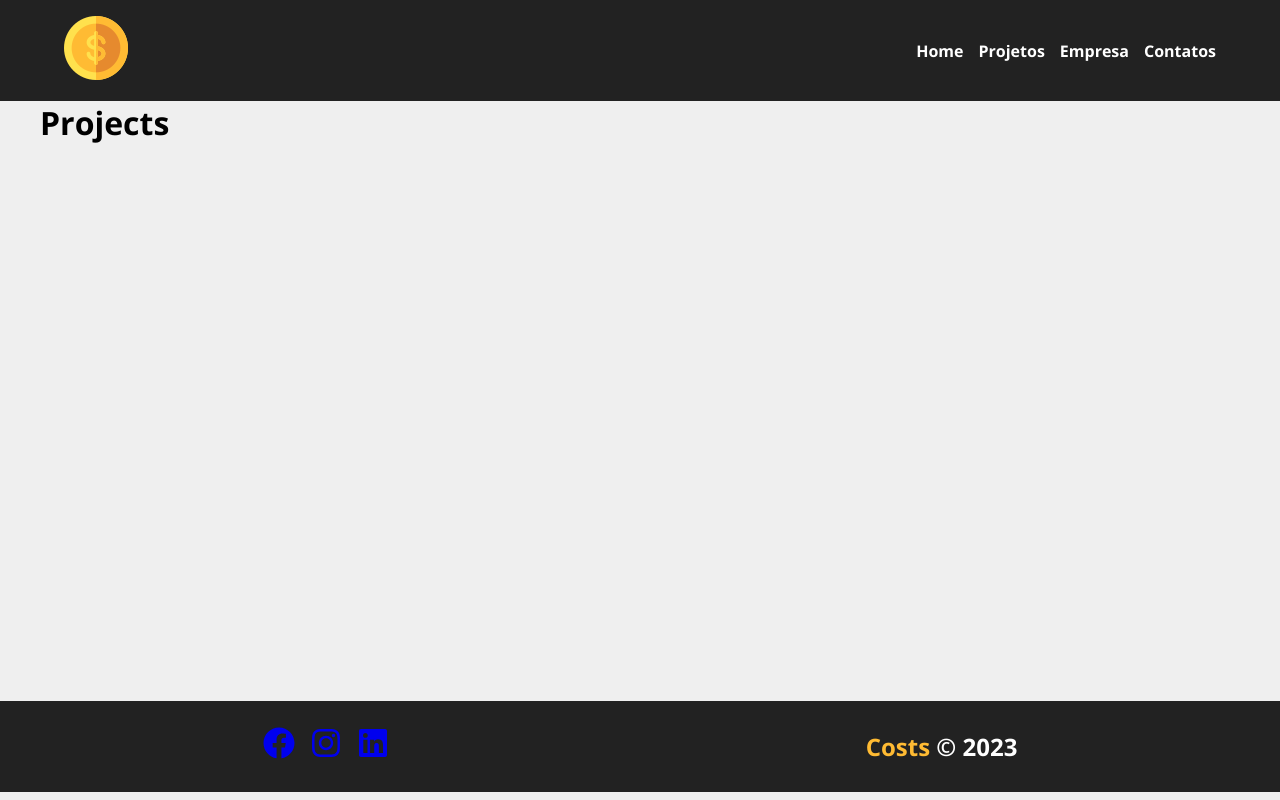
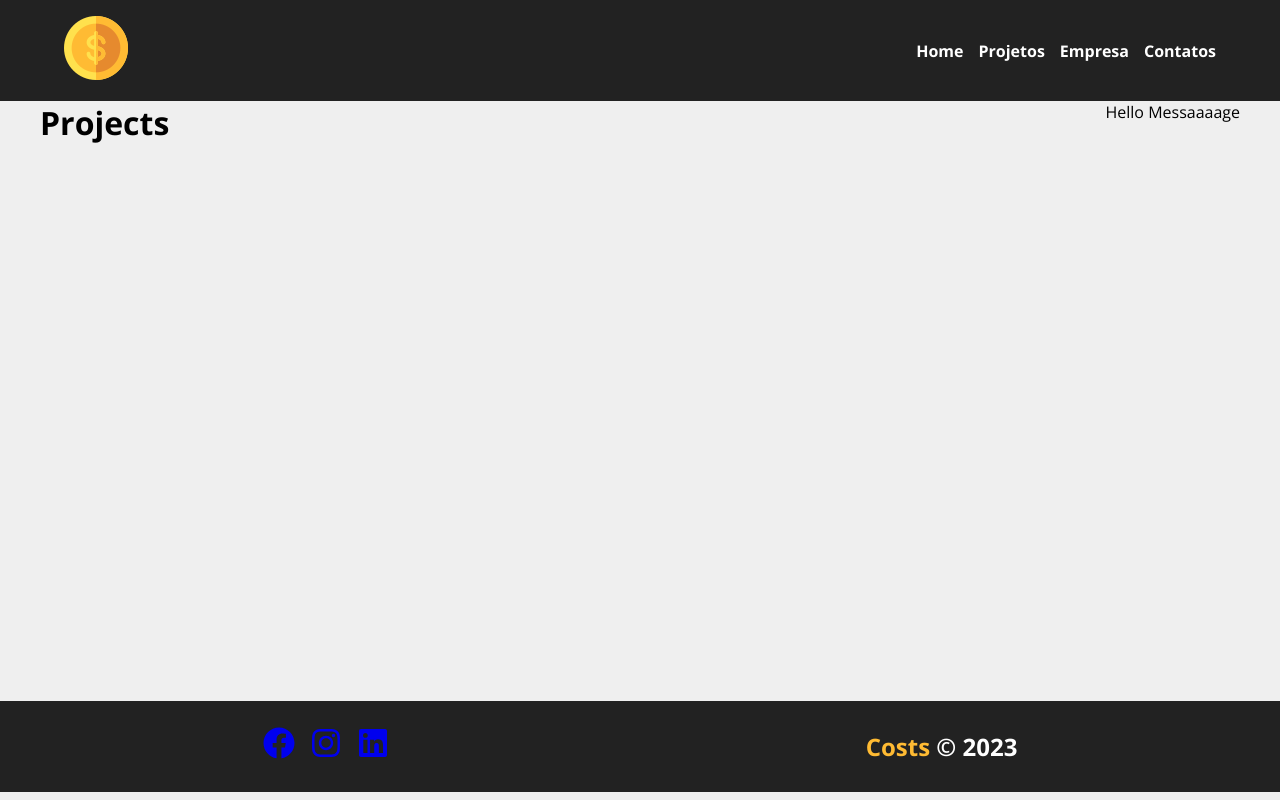
Before and after one commit to AlexSimao/projeto-costs, a React (Vite) app: page /projects in a window 1280 px wide. Built offline with nearby package versions, Linux system fonts and the light colour scheme.

Commit message:
Criando componente Message.jsx

```diff
--- /dev/null
+++ b/src/components/layout/FlashMessage/Message.jsx
@@ -0,0 +1,7 @@
+import styles from "./Message.module.css";
+
+function Message({ type, msg }) {
+  return <div className={`${styles.message} ${styles[type]}`}>{msg}</div>;
+}
+
+export default Message;
--- /dev/null
+++ b/src/components/layout/FlashMessage/Message.module.css
@@ -0,0 +1,3 @@
+.ppp {
+  color: green;
+}
--- a/src/components/routers/Projects.jsx
+++ b/src/components/routers/Projects.jsx
@@ -1,7 +1,10 @@
+import Message from "../layout/FlashMessage/Message";
+
 function Projects() {
   return (
     <>
       <h1>Projects</h1>
+      <Message msg="Hello Messaaaage" />
     </>
   );
 }
```
